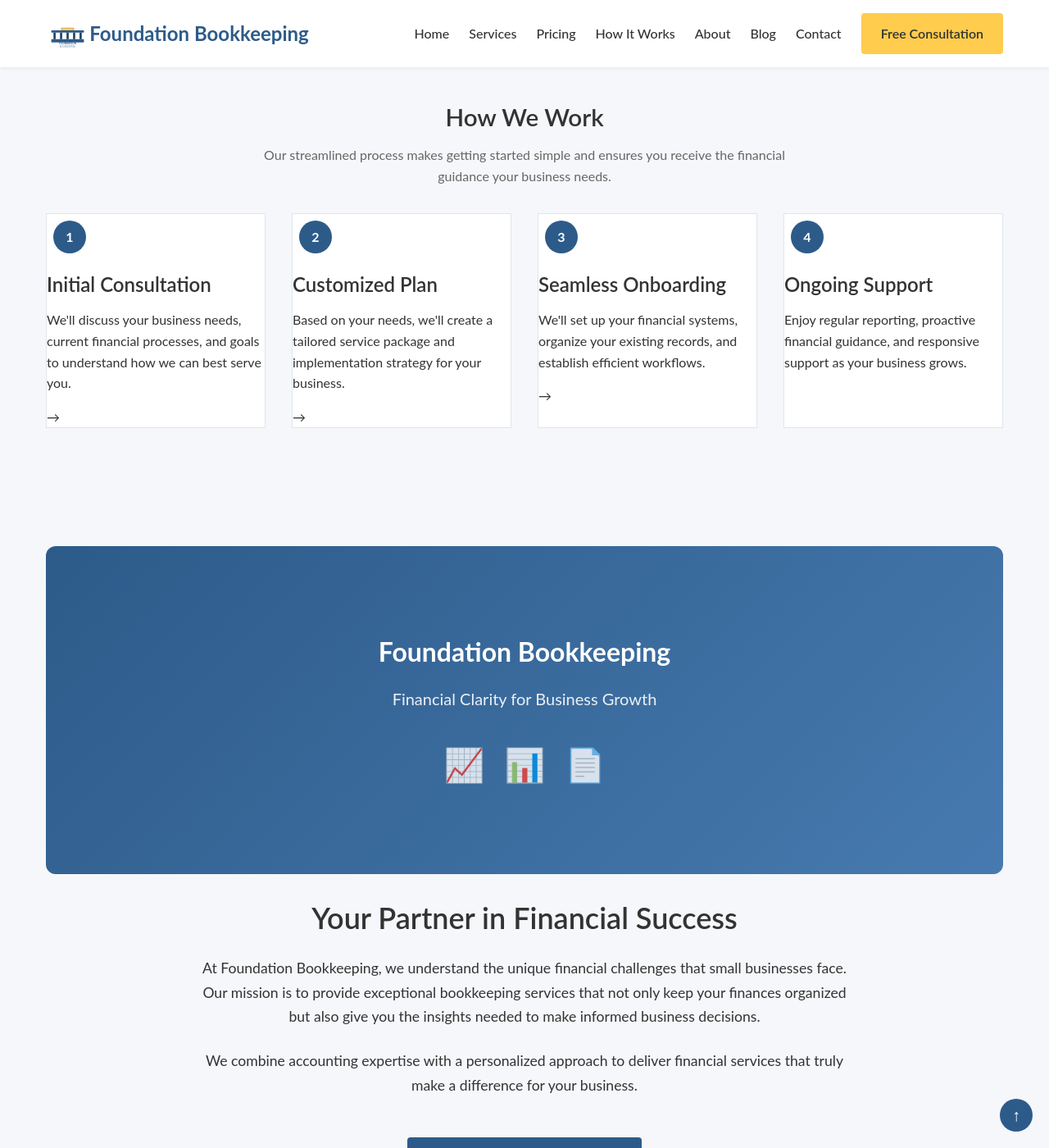
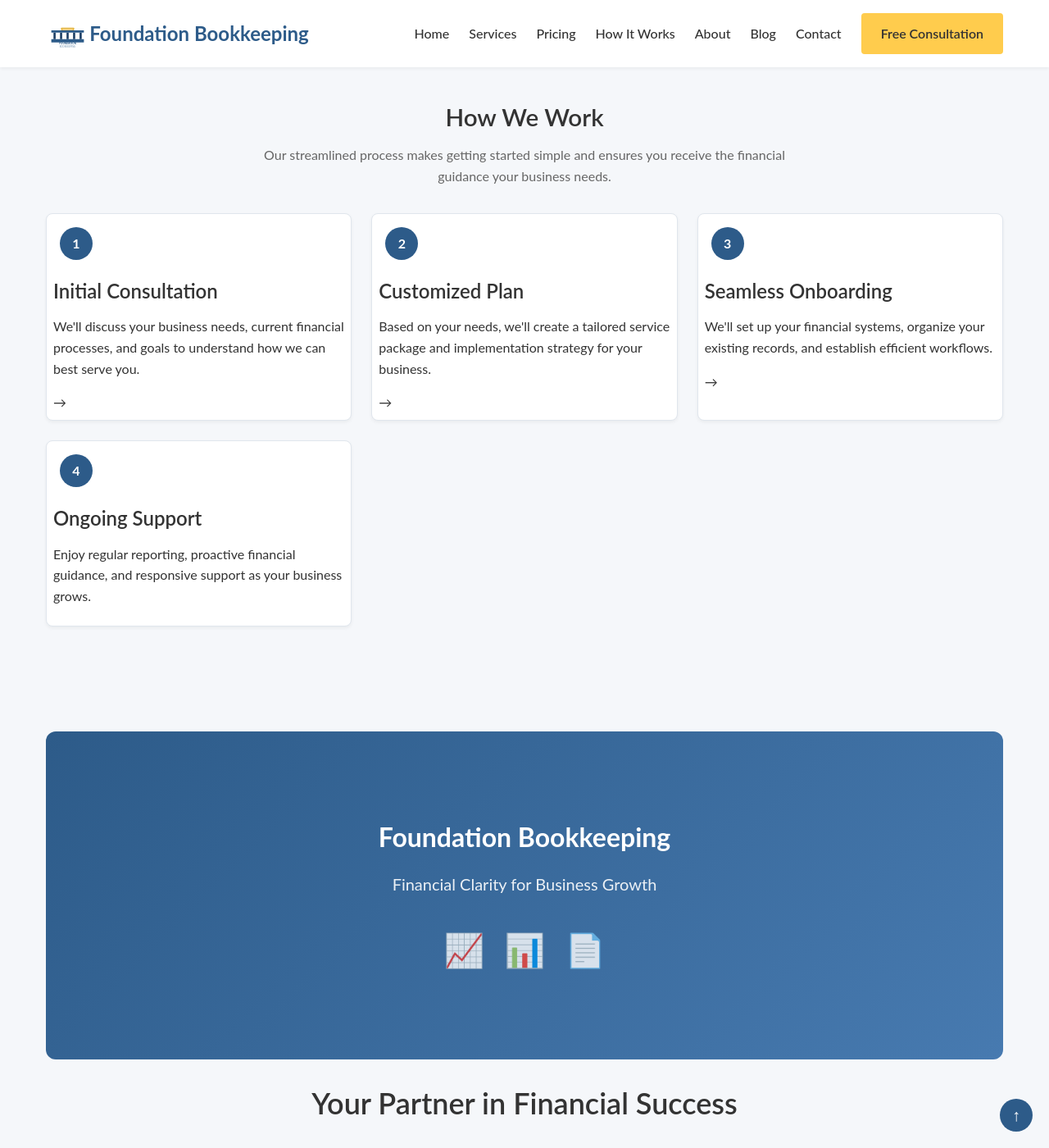
Before and after one commit to jcampbell9724/jcampbell-bookkeeping, a Jekyll site: the page built from index.html, in a window 1280 px wide and 1400 px high, scrolled down 1211 px. Shown: the whole window at 82% size. Built offline with Jekyll 4.4.1, drawn with Linux system fonts in a browser that asks for light colours.

Commit message:
cleaned cards

```diff
--- a/css/styles.css
+++ b/css/styles.css
@@ -593,6 +593,10 @@ footer {
 .card-bordered {
     border: 1px solid var(--border-color);
     background-color: var(--card-bg);
+    border-radius: 8px;
+    box-shadow: 0 2px 4px rgba(0, 0, 0, 0.05);
+    overflow: hidden;
+    padding: var(--space-xs);
 }
 
 .card-elevated {
--- a/index.html
+++ b/index.html
@@ -89,7 +89,7 @@ keywords: bookkeeping, small business accounting, tax preparation, financial ser
             <h2>How We Work</h2>
             <p>Our streamlined process makes getting started simple and ensures you receive the financial guidance your business needs.</p>
         </div>
-        <div class="process-steps">
+        <div class="card-grid">
             <div class="card-bordered">
                 <div class="step-number">1</div>
                 <h3>Initial Consultation</h3>
```
